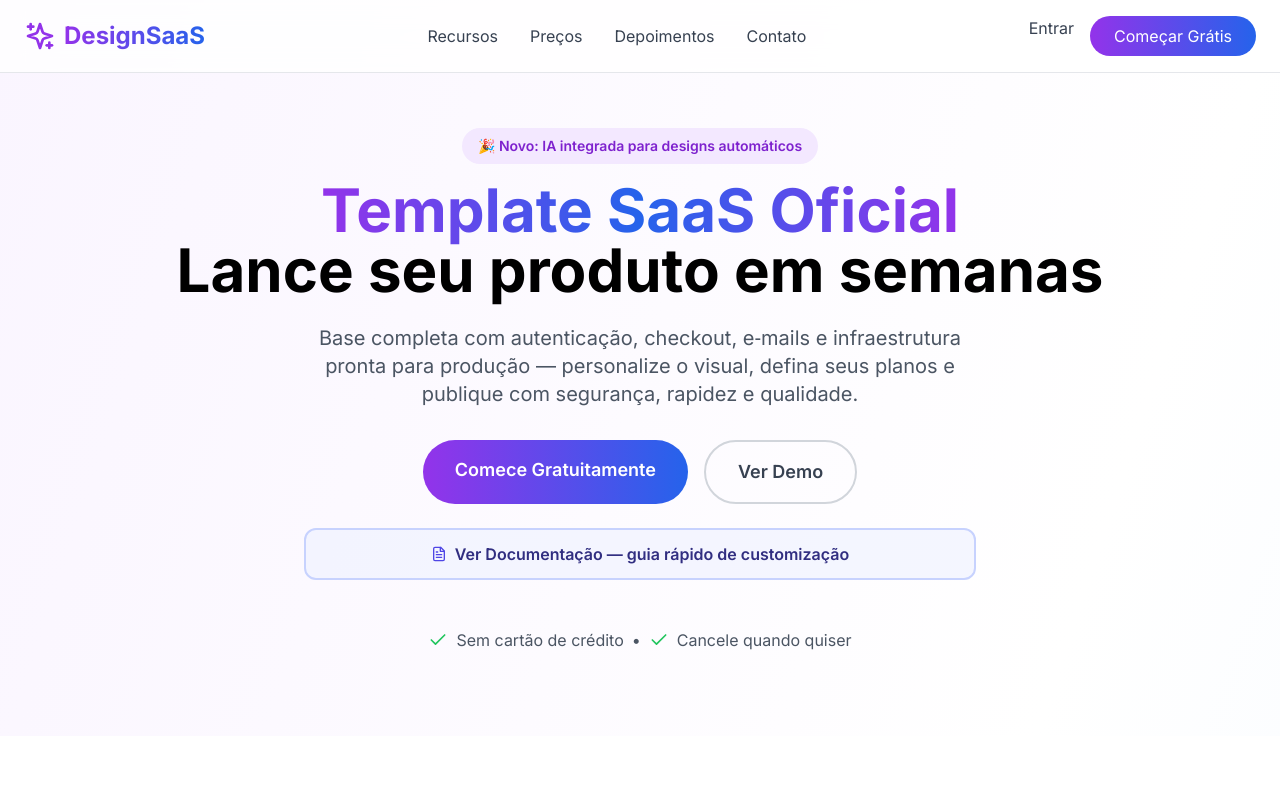
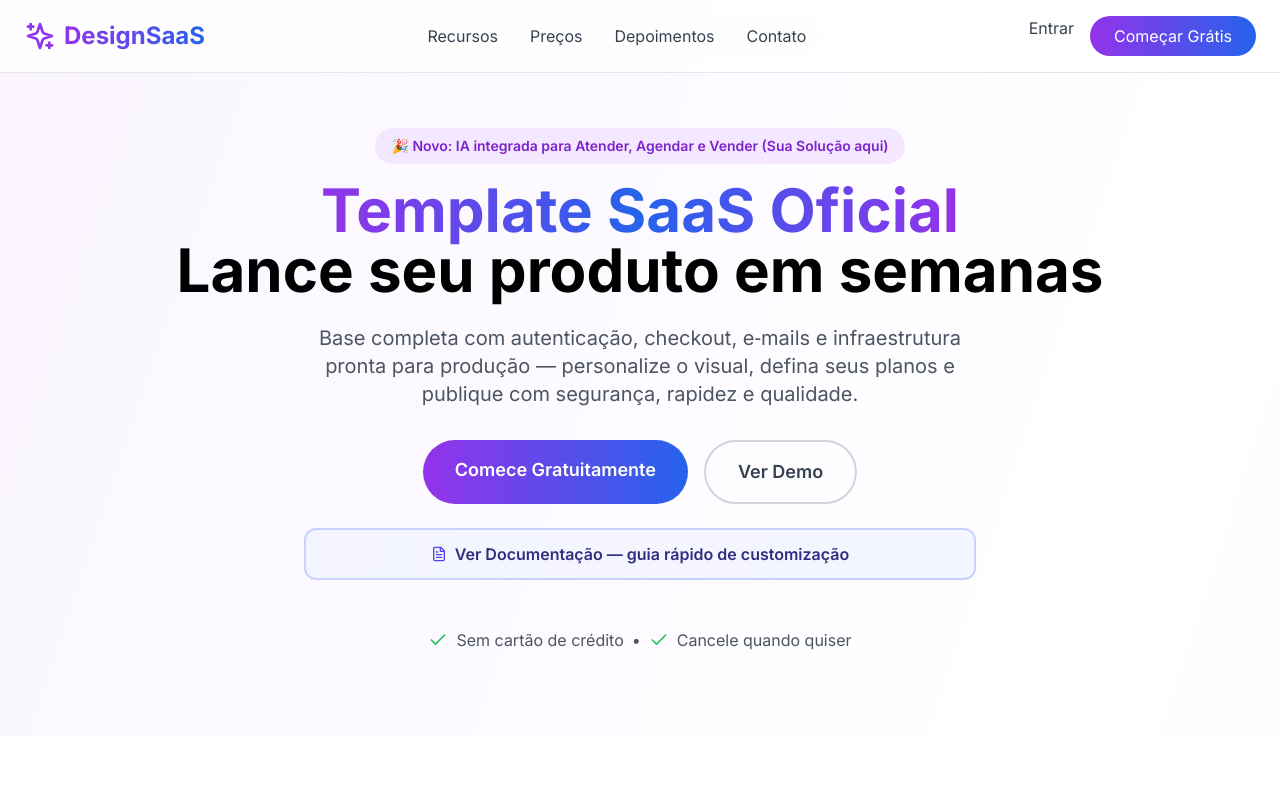
Before and after one commit to duhenri9/template-oficial_design_saas, a Next.js app: page / in a window 1280 px wide. Shown: the top 800 px of the page. Built offline with nearby package versions, Linux system fonts and the light colour scheme; no server answers.

Commit message:
copy(hero): update badge text to 'IA integrada para Atender, Agendar e Vender (Sua Solução aqui)'

```diff
--- a/src/app/components/LandingClient.tsx
+++ b/src/app/components/LandingClient.tsx
@@ -86,7 +86,7 @@ export default function LandingClient() {
       <section className="pt-32 pb-20 px-6">
         <div className="container mx-auto text-center">
           <div className="inline-block mb-4 px-4 py-2 bg-purple-100 text-purple-700 rounded-full text-sm font-semibold">
-            🎉 Novo: IA integrada para designs automáticos
+            🎉 Novo: IA integrada para Atender, Agendar e Vender (Sua Solução aqui)
           </div>
           <h1 className="text-5xl md:text-6xl font-bold mb-6 leading-tight">
             <span className="bg-gradient-to-r from-purple-600 via-blue-600 to-purple-600 bg-clip-text text-transparent">Template SaaS Oficial</span>
```
